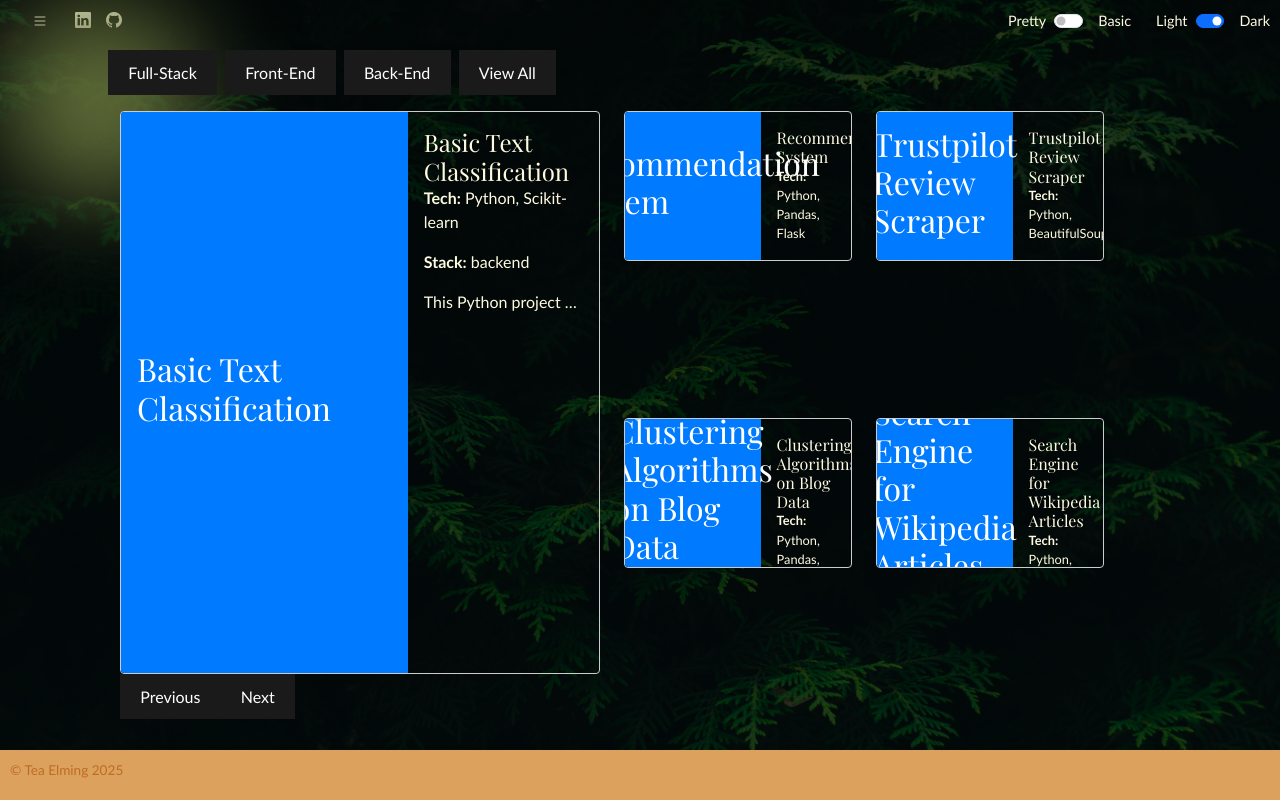
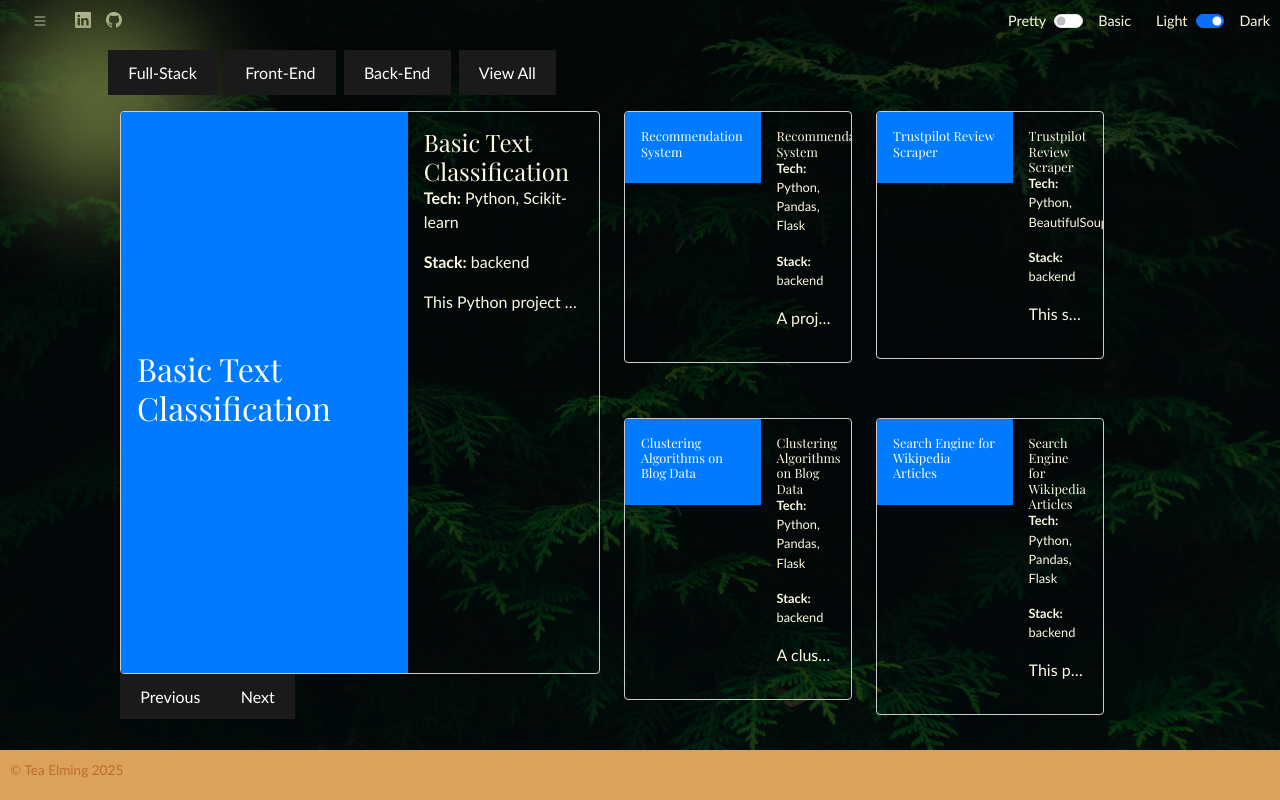
Before and after one commit to TeaElming/TeaElmingPortfolio, a React (Vite) app in the folder my-portfolio/: page /projects in a window 1280 px wide. Built offline with nearby package versions, Linux system fonts and the light colour scheme.

Commit message:
Not fixed css

```diff
--- a/my-portfolio/src/components/projects/css/project-card.css
+++ b/my-portfolio/src/components/projects/css/project-card.css
@@ -20,13 +20,16 @@
 
 /* Small Card Styles */
 .project-card[data-variant="small"] {
-  height: 150px; /* fixed height for small cards */
   overflow: auto; /* scrollable if content overflows */
 }
 .project-card[data-variant="small"] .card-title {
-  font-size: 1rem;
+  font-size: 0.8rem;
 }
 .project-card[data-variant="small"] .field-title {
+  font-size: 0.8rem;
+}
+
+.project-card[data-variant="small"] .blue-fallback h2 {
   font-size: 0.8rem;
 }
 
```
